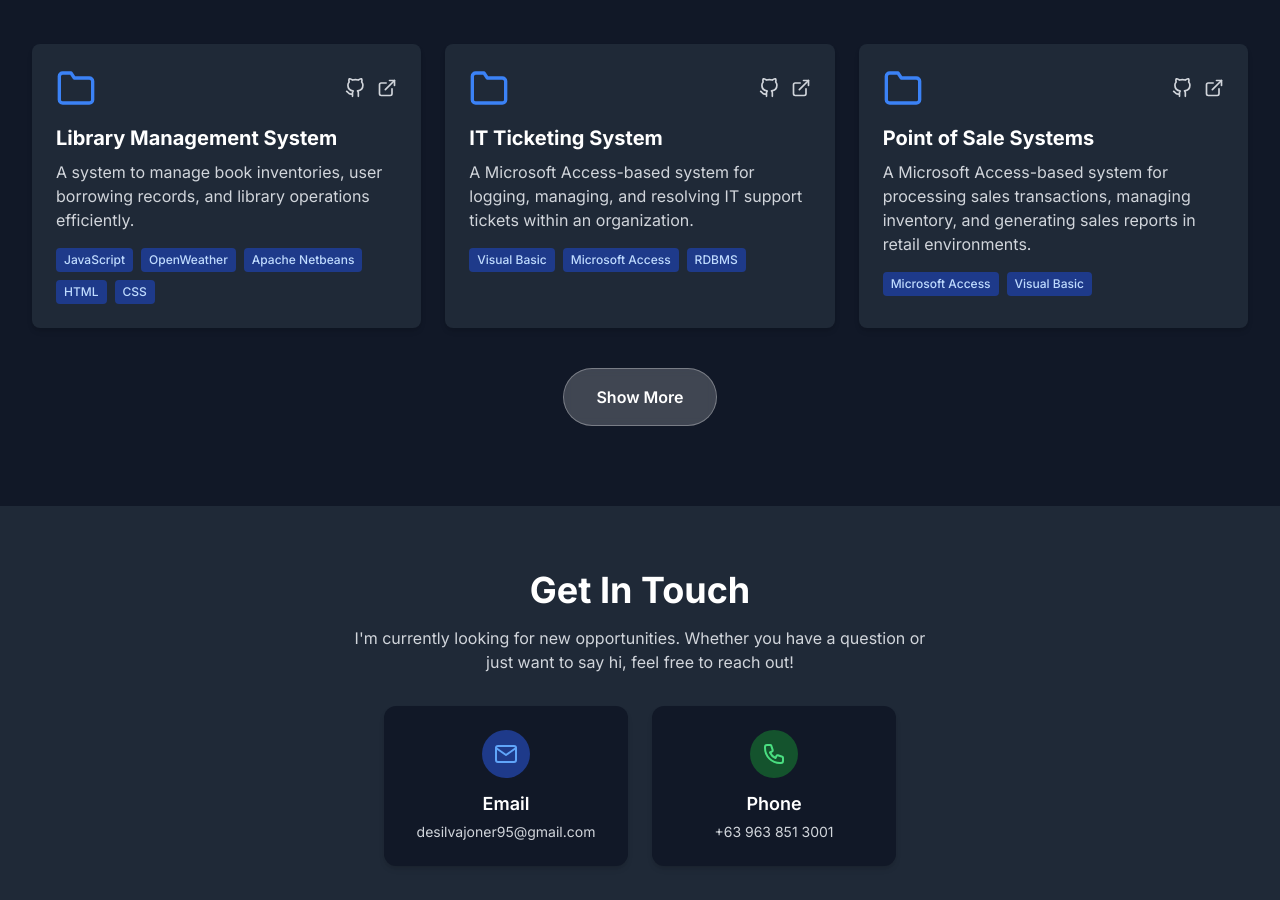
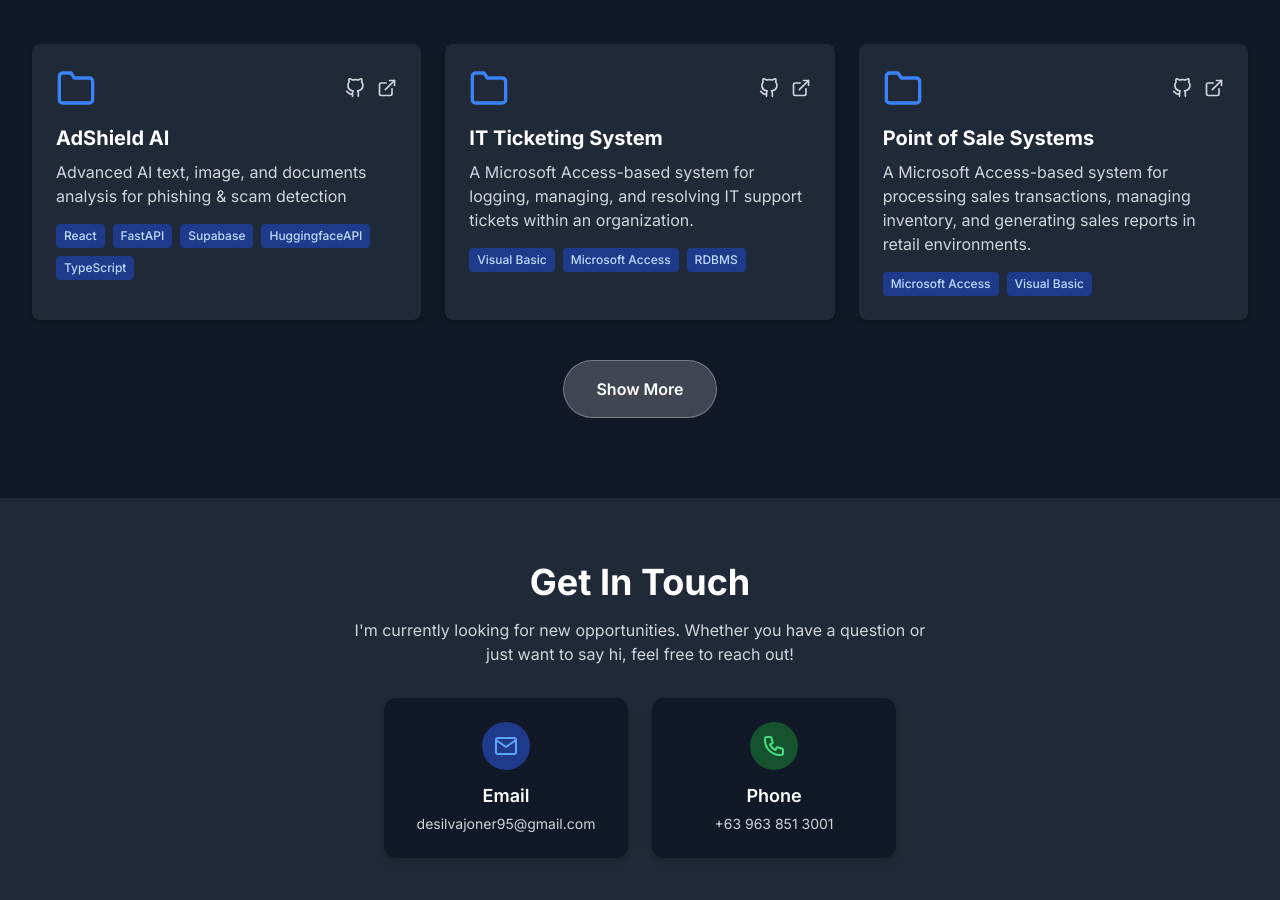
Before and after one commit to yop-dev/portfolio, a React (Vite) app: page / in a window 1280 px wide. Shown: the part 2700-3600 px from the top of the page. Built offline with nearby package versions, Linux system fonts and the light colour scheme; the HTML template or start-up script is replaced by a standard one.

Commit message:
addShieldAI

```diff
--- a/src/components/OtherProjects.jsx
+++ b/src/components/OtherProjects.jsx
@@ -41,11 +41,11 @@ const OtherProjects = () => {
 
   const otherProjects = [
     {
-      title: 'Library Management System',
-      description: 'A system to manage book inventories, user borrowing records, and library operations efficiently.',
-      technologies: ['JavaScript', 'OpenWeather', 'Apache Netbeans', 'HTML', 'CSS'],
-      codeLink: '#',
-      demoLink: '#',
+      title: 'AdShield AI',
+      description: 'Advanced AI text, image, and documents analysis for phishing & scam detection',
+      technologies: ['React', 'FastAPI', 'Supabase', 'HuggingfaceAPI', 'TypeScript'],
+      codeLink: 'https://github.com/yop-dev/adshield-frontend',
+      demoLink: 'https://adshield-frontend.vercel.app',
     },
     {
       title: 'IT Ticketing System',
```
